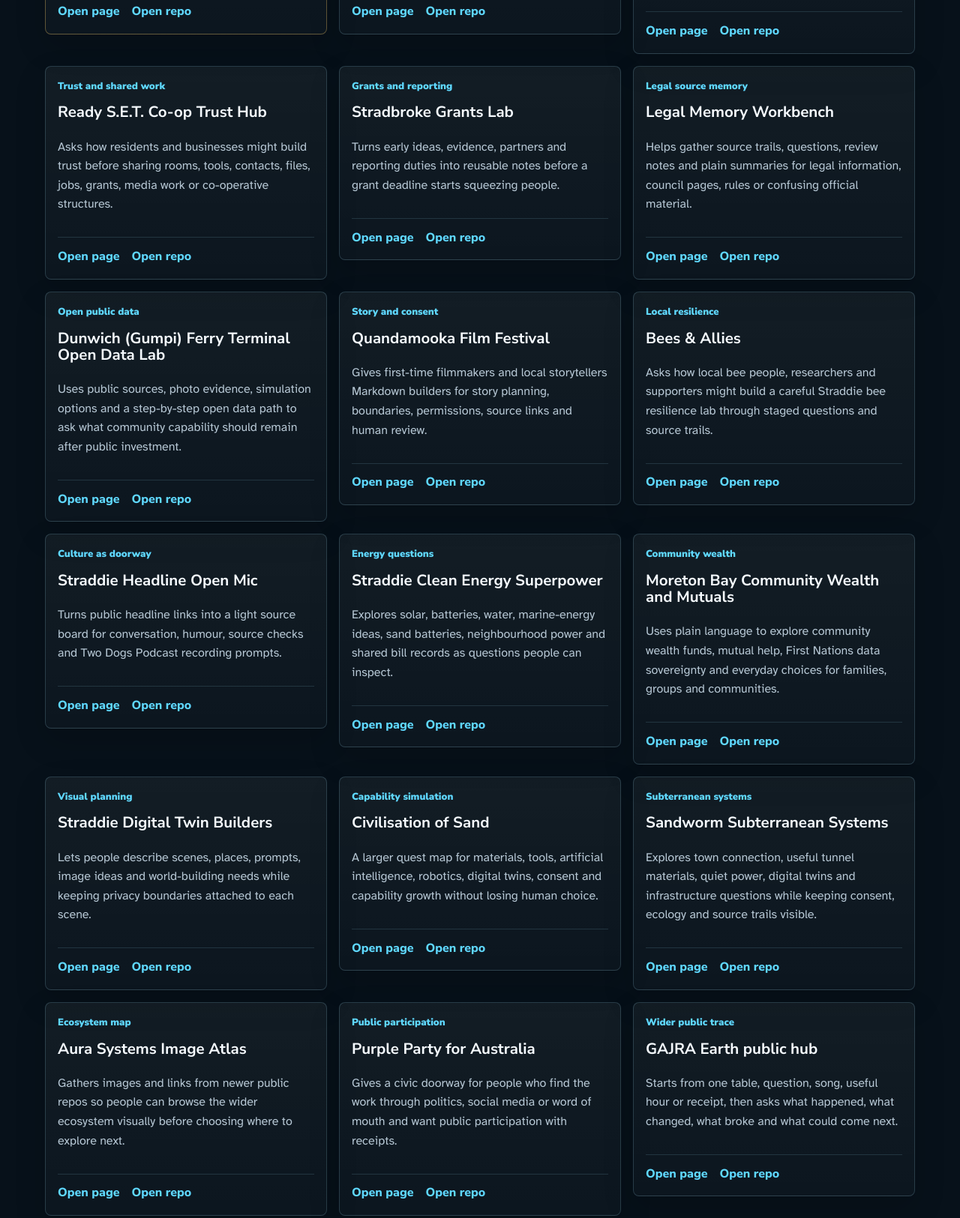
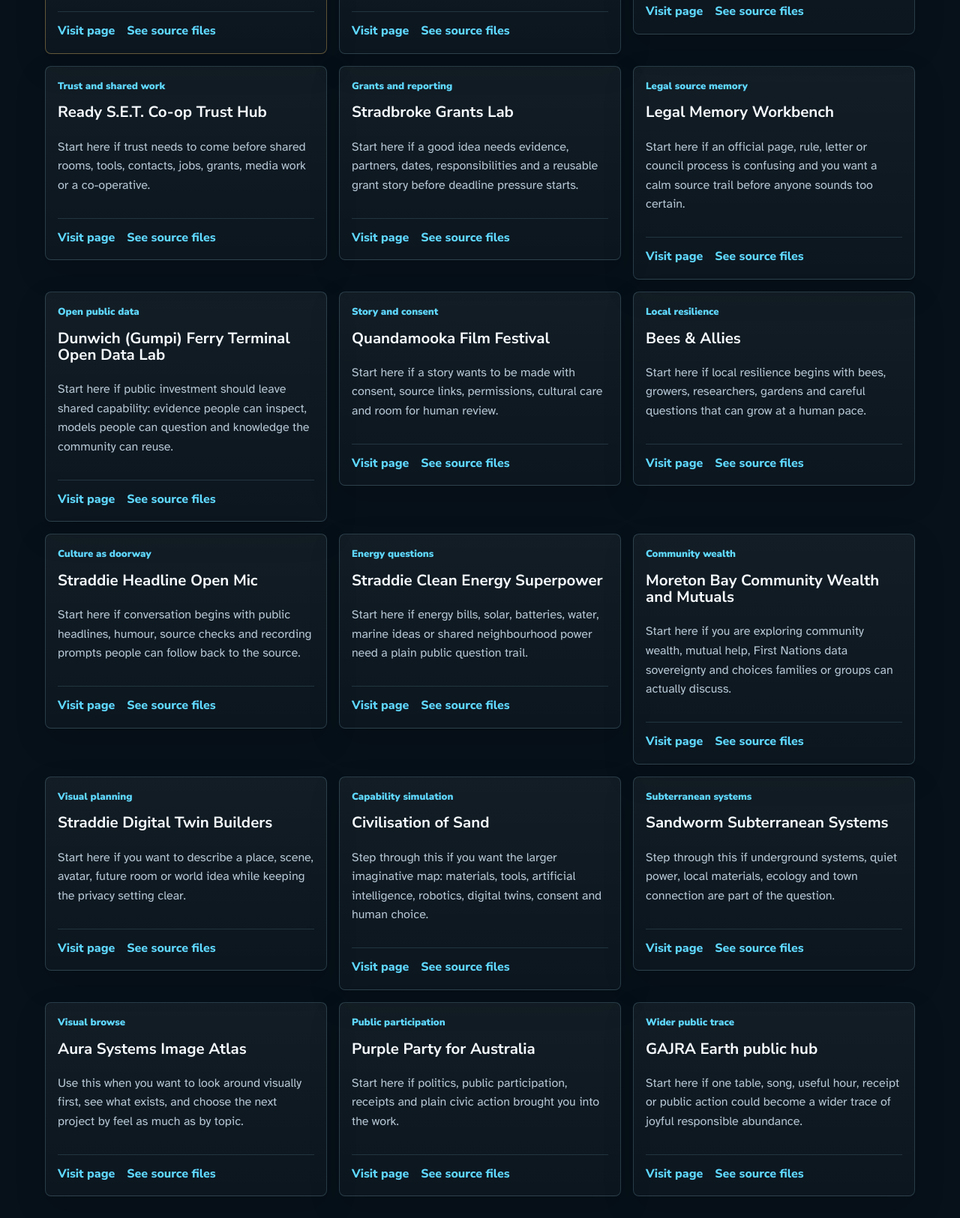
Before and after one commit to auraofintelligence/how-to-use-md-with-ai, a website: page pages/civic-lanes.html in a window 1280 px wide. Shown: the part 4997-6622 px from the top of the page at 75% size. Drawn offline with Linux system fonts and the light colour scheme.

Commit message:
Make ecosystem links visitor led

```diff
--- a/pages/civic-lanes.html
+++ b/pages/civic-lanes.html
@@ -234,170 +234,170 @@
 
       <section class="ecosystem-map" aria-labelledby="ecosystem-heading">
         <div class="section-heading">
-          <h2 id="ecosystem-heading">See the same pattern in real projects</h2>
-          <p>These public projects are not instructions. They are open doors. Each one starts with a practical question, writes the context down, protects private details, shares what helps, and leaves a trail for the next person.</p>
+          <h2 id="ecosystem-heading">Choose a doorway into the ecosystem</h2>
+          <p>Start where your own question feels alive. You can visit a public page to read, try or share it, then open the source files if you want to inspect, copy or adapt the work for your own place.</p>
         </div>
         <div class="ecosystem-grid">
           <article>
             <span>Public profile</span>
             <h3>Profile Builder</h3>
-            <p>Try the safest public doorway: what are you happy to say about a person, group, project or place, and what should stay out?</p>
+            <p>Start here if you want a public profile for a person, group, project or place, in your own words, with only what you choose to make public.</p>
             <div class="card-actions">
-              <a href="https://auraofintelligence.github.io/sbt_profile_starter/" target="_blank" rel="noopener noreferrer">Open page</a>
-              <a href="https://github.com/auraofintelligence/sbt_profile_starter" target="_blank" rel="noopener noreferrer">Open repo</a>
+              <a href="https://auraofintelligence.github.io/sbt_profile_starter/" target="_blank" rel="noopener noreferrer">Visit page</a>
+              <a href="https://github.com/auraofintelligence/sbt_profile_starter" target="_blank" rel="noopener noreferrer">See source files</a>
             </div>
           </article>
           <article>
             <span>Private context</span>
             <h3>Aura Builder</h3>
-            <p>Ask what support, preferences, boundaries and working style would help an artificial intelligence tool assist without taking over.</p>
+            <p>Start here if the useful work is private: needs, goals, preferences, sensitivities and support context that should stay with you or your trusted circle.</p>
             <div class="card-actions">
-              <a href="https://auraofintelligence.github.io/sbt_aura_builder/" target="_blank" rel="noopener noreferrer">Open page</a>
-              <a href="https://github.com/auraofintelligence/sbt_aura_builder" target="_blank" rel="noopener noreferrer">Open repo</a>
+              <a href="https://auraofintelligence.github.io/sbt_aura_builder/" target="_blank" rel="noopener noreferrer">Visit page</a>
+              <a href="https://github.com/auraofintelligence/sbt_aura_builder" target="_blank" rel="noopener noreferrer">See source files</a>
             </div>
           </article>
           <article>
             <span>Public notices</span>
             <h3>Straddie Noticeboard Network</h3>
-            <p>Shows how approved local information can become public notices for screens, phones and web pages, with sources, dates and correction paths.</p>
+            <p>Start here if public information could help people know what is happening, where to go, how to check it and how to correct it.</p>
             <div class="card-actions">
-              <a href="https://auraofintelligence.github.io/straddie-noticeboard-network/" target="_blank" rel="noopener noreferrer">Open page</a>
-              <a href="https://github.com/auraofintelligence/straddie-noticeboard-network" target="_blank" rel="noopener noreferrer">Open repo</a>
+              <a href="https://auraofintelligence.github.io/straddie-noticeboard-network/" target="_blank" rel="noopener noreferrer">Visit page</a>
+              <a href="https://github.com/auraofintelligence/straddie-noticeboard-network" target="_blank" rel="noopener noreferrer">See source files</a>
             </div>
           </article>
           <article>
             <span>Trust and shared work</span>
             <h3>Ready S.E.T. Co-op Trust Hub</h3>
-            <p>Asks how residents and businesses might build trust before sharing rooms, tools, contacts, files, jobs, grants, media work or co-operative structures.</p>
+            <p>Start here if trust needs to come before shared rooms, tools, contacts, jobs, grants, media work or a co-operative.</p>
             <div class="card-actions">
-              <a href="https://auraofintelligence.github.io/ready-set-co-op-trust-hub/" target="_blank" rel="noopener noreferrer">Open page</a>
-              <a href="https://github.com/auraofintelligence/ready-set-co-op-trust-hub" target="_blank" rel="noopener noreferrer">Open repo</a>
+              <a href="https://auraofintelligence.github.io/ready-set-co-op-trust-hub/" target="_blank" rel="noopener noreferrer">Visit page</a>
+              <a href="https://github.com/auraofintelligence/ready-set-co-op-trust-hub" target="_blank" rel="noopener noreferrer">See source files</a>
             </div>
           </article>
           <article>
             <span>Grants and reporting</span>
             <h3>Stradbroke Grants Lab</h3>
-            <p>Turns early ideas, evidence, partners and reporting duties into reusable notes before a grant deadline starts squeezing people.</p>
+            <p>Start here if a good idea needs evidence, partners, dates, responsibilities and a reusable grant story before deadline pressure starts.</p>
             <div class="card-actions">
-              <a href="https://auraofintelligence.github.io/stradbroke-grants-lab/" target="_blank" rel="noopener noreferrer">Open page</a>
-              <a href="https://github.com/auraofintelligence/stradbroke-grants-lab" target="_blank" rel="noopener noreferrer">Open repo</a>
+              <a href="https://auraofintelligence.github.io/stradbroke-grants-lab/" target="_blank" rel="noopener noreferrer">Visit page</a>
+              <a href="https://github.com/auraofintelligence/stradbroke-grants-lab" target="_blank" rel="noopener noreferrer">See source files</a>
             </div>
           </article>
           <article>
             <span>Legal source memory</span>
             <h3>Legal Memory Workbench</h3>
-            <p>Helps gather source trails, questions, review notes and plain summaries for legal information, council pages, rules or confusing official material.</p>
+            <p>Start here if an official page, rule, letter or council process is confusing and you want a calm source trail before anyone sounds too certain.</p>
             <div class="card-actions">
-              <a href="https://auraofintelligence.github.io/legal-memory-workbench/" target="_blank" rel="noopener noreferrer">Open page</a>
-              <a href="https://github.com/auraofintelligence/legal-memory-workbench" target="_blank" rel="noopener noreferrer">Open repo</a>
+              <a href="https://auraofintelligence.github.io/legal-memory-workbench/" target="_blank" rel="noopener noreferrer">Visit page</a>
+              <a href="https://github.com/auraofintelligence/legal-memory-workbench" target="_blank" rel="noopener noreferrer">See source files</a>
             </div>
           </article>
           <article>
             <span>Open public data</span>
             <h3>Dunwich (Gumpi) Ferry Terminal Open Data Lab</h3>
-            <p>Uses public sources, photo evidence, simulation options and a step-by-step open data path to ask what community capability should remain after public investment.</p>
+            <p>Start here if public investment should leave shared capability: evidence people can inspect, models people can question and knowledge the community can reuse.</p>
             <div class="card-actions">
-              <a href="https://auraofintelligence.github.io/dunwich-gumpi-ferry-terminal-open-data-lab/" target="_blank" rel="noopener noreferrer">Open page</a>
-              <a href="https://github.com/auraofintelligence/dunwich-gumpi-ferry-terminal-open-data-lab" target="_blank" rel="noopener noreferrer">Open repo</a>
+              <a href="https://auraofintelligence.github.io/dunwich-gumpi-ferry-terminal-open-data-lab/" target="_blank" rel="noopener noreferrer">Visit page</a>
+              <a href="https://github.com/auraofintelligence/dunwich-gumpi-ferry-terminal-open-data-lab" target="_blank" rel="noopener noreferrer">See source files</a>
             </div>
           </article>
           <article>
             <span>Story and consent</span>
             <h3>Quandamooka Film Festival</h3>
-            <p>Gives first-time filmmakers and local storytellers Markdown builders for story planning, boundaries, permissions, source links and human review.</p>
+            <p>Start here if a story wants to be made with consent, source links, permissions, cultural care and room for human review.</p>
             <div class="card-actions">
-              <a href="https://auraofintelligence.github.io/quandamooka-film-festival/" target="_blank" rel="noopener noreferrer">Open page</a>
-              <a href="https://github.com/auraofintelligence/quandamooka-film-festival" target="_blank" rel="noopener noreferrer">Open repo</a>
+              <a href="https://auraofintelligence.github.io/quandamooka-film-festival/" target="_blank" rel="noopener noreferrer">Visit page</a>
+              <a href="https://github.com/auraofintelligence/quandamooka-film-festival" target="_blank" rel="noopener noreferrer">See source files</a>
             </div>
           </article>
           <article>
             <span>Local resilience</span>
             <h3>Bees & Allies</h3>
-            <p>Asks how local bee people, researchers and supporters might build a careful Straddie bee resilience lab through staged questions and source trails.</p>
+            <p>Start here if local resilience begins with bees, growers, researchers, gardens and careful questions that can grow at a human pace.</p>
             <div class="card-actions">
-              <a href="https://auraofintelligence.github.io/bees-and-allies/" target="_blank" rel="noopener noreferrer">Open page</a>
-              <a href="https://github.com/auraofintelligence/bees-and-allies" target="_blank" rel="noopener noreferrer">Open repo</a>
+              <a href="https://auraofintelligence.github.io/bees-and-allies/" target="_blank" rel="noopener noreferrer">Visit page</a>
+              <a href="https://github.com/auraofintelligence/bees-and-allies" target="_blank" rel="noopener noreferrer">See source files</a>
             </div>
           </article>
           <article>
             <span>Culture as doorway</span>
             <h3>Straddie Headline Open Mic</h3>
-            <p>Turns public headline links into a light source board for conversation, humour, source checks and Two Dogs Podcast recording prompts.</p>
+            <p>Start here if conversation begins with public headlines, humour, source checks and recording prompts people can follow back to the source.</p>
             <div class="card-actions">
-              <a href="https://auraofintelligence.github.io/straddie-headline-open-mic/" target="_blank" rel="noopener noreferrer">Open page</a>
-              <a href="https://github.com/auraofintelligence/straddie-headline-open-mic" target="_blank" rel="noopener noreferrer">Open repo</a>
+              <a href="https://auraofintelligence.github.io/straddie-headline-open-mic/" target="_blank" rel="noopener noreferrer">Visit page</a>
+              <a href="https://github.com/auraofintelligence/straddie-headline-open-mic" target="_blank" rel="noopener noreferrer">See source files</a>
             </div>
           </article>
           <article>
             <span>Energy questions</span>
             <h3>Straddie Clean Energy Superpower</h3>
-            <p>Explores solar, batteries, water, marine-energy ideas, sand batteries, neighbourhood power and shared bill records as questions people can inspect.</p>
+            <p>Start here if energy bills, solar, batteries, water, marine ideas or shared neighbourhood power need a plain public question trail.</p>
             <div class="card-actions">
-              <a href="https://auraofintelligence.github.io/straddie-clean-energy-superpower/" target="_blank" rel="noopener noreferrer">Open page</a>
-              <a href="https://github.com/auraofintelligence/straddie-clean-energy-superpower" target="_blank" rel="noopener noreferrer">Open repo</a>
+              <a href="https://auraofintelligence.github.io/straddie-clean-energy-superpower/" target="_blank" rel="noopener noreferrer">Visit page</a>
+              <a href="https://github.com/auraofintelligence/straddie-clean-energy-superpower" target="_blank" rel="noopener noreferrer">See source files</a>
             </div>
           </article>
           <article>
             <span>Community wealth</span>
             <h3>Moreton Bay Community Wealth and Mutuals</h3>
-            <p>Uses plain language to explore community wealth funds, mutual help, First Nations data sovereignty and everyday choices for families, groups and communities.</p>
+            <p>Start here if you are exploring community wealth, mutual help, First Nations data sovereignty and choices families or groups can actually discuss.</p>
             <div class="card-actions">
-              <a href="https://auraofintelligence.github.io/moreton-bay-community-wealth-and-mutuals/" target="_blank" rel="noopener noreferrer">Open page</a>
-              <a href="https://github.com/auraofintelligence/moreton-bay-community-wealth-and-mutuals" target="_blank" rel="noopener noreferrer">Open repo</a>
+              <a href="https://auraofintelligence.github.io/moreton-bay-community-wealth-and-mutuals/" target="_blank" rel="noopener noreferrer">Visit page</a>
+              <a href="https://github.com/auraofintelligence/moreton-bay-community-wealth-and-mutuals" target="_blank" rel="noopener noreferrer">See source files</a>
             </div>
           </article>
           <article>
             <span>Visual planning</span>
             <h3>Straddie Digital Twin Builders</h3>
-            <p>Lets people describe scenes, places, prompts, image ideas and world-building needs while keeping privacy boundaries attached to each scene.</p>
+            <p>Start here if you want to describe a place, scene, avatar, future room or world idea while keeping the privacy setting clear.</p>
             <div class="card-actions">
-              <a href="https://auraofintelligence.github.io/straddie-digital-twin-builders/" target="_blank" rel="noopener noreferrer">Open page</a>
-              <a href="https://github.com/auraofintelligence/straddie-digital-twin-builders" target="_blank" rel="noopener noreferrer">Open repo</a>
+              <a href="https://auraofintelligence.github.io/straddie-digital-twin-builders/" target="_blank" rel="noopener noreferrer">Visit page</a>
+              <a href="https://github.com/auraofintelligence/straddie-digital-twin-builders" target="_blank" rel="noopener noreferrer">See source files</a>
             </div>
           </article>
           <article>
             <span>Capability simulation</span>
             <h3>Civilisation of Sand</h3>
-            <p>A larger quest map for materials, tools, artificial intelligence, robotics, digital twins, consent and capability growth without losing human choice.</p>
+            <p>Step through this if you want the larger imaginative map: materials, tools, artificial intelligence, robotics, digital twins, consent and human choice.</p>
             <div class="card-actions">
-              <a href="https://auraofintelligence.github.io/civilisation-of-sand/" target="_blank" rel="noopener noreferrer">Open page</a>
-              <a href="https://github.com/auraofintelligence/civilisation-of-sand" target="_blank" rel="noopener noreferrer">Open repo</a>
+              <a href="https://auraofintelligence.github.io/civilisation-of-sand/" target="_blank" rel="noopener noreferrer">Visit page</a>
+              <a href="https://github.com/auraofintelligence/civilisation-of-sand" target="_blank" rel="noopener noreferrer">See source files</a>
             </div>
           </article>
           <article>
             <span>Subterranean systems</span>
             <h3>Sandworm Subterranean Systems</h3>
-            <p>Explores town connection, useful tunnel materials, quiet power, digital twins and infrastructure questions while keeping consent, ecology and source trails visible.</p>
+            <p>Step through this if underground systems, quiet power, local materials, ecology and town connection are part of the question.</p>
             <div class="card-actions">
-              <a href="https://auraofintelligence.github.io/sandworm-subterranean-systems/" target="_blank" rel="noopener noreferrer">Open page</a>
-              <a href="https://github.com/auraofintelligence/Sandworm-subterranean-systems" target="_blank" rel="noopener noreferrer">Open repo</a>
+              <a href="https://auraofintelligence.github.io/sandworm-subterranean-systems/" target="_blank" rel="noopener noreferrer">Visit page</a>
+              <a href="https://github.com/auraofintelligence/Sandworm-subterranean-systems" target="_blank" rel="noopener noreferrer">See source files</a>
             </div>
           </article>
           <article>
-            <span>Ecosystem map</span>
+            <span>Visual browse</span>
             <h3>Aura Systems Image Atlas</h3>
-            <p>Gathers images and links from newer public repos so people can browse the wider ecosystem visually before choosing where to explore next.</p>
+            <p>Use this when you want to look around visually first, see what exists, and choose the next project by feel as much as by topic.</p>
             <div class="card-actions">
-              <a href="https://auraofintelligence.github.io/aura-systems-image-atlas/" target="_blank" rel="noopener noreferrer">Open page</a>
-              <a href="https://github.com/auraofintelligence/aura-systems-image-atlas" target="_blank" rel="noopener noreferrer">Open repo</a>
+              <a href="https://auraofintelligence.github.io/aura-systems-image-atlas/" target="_blank" rel="noopener noreferrer">Visit page</a>
+              <a href="https://github.com/auraofintelligence/aura-systems-image-atlas" target="_blank" rel="noopener noreferrer">See source files</a>
             </div>
           </article>
           <article>
             <span>Public participation</span>
             <h3>Purple Party for Australia</h3>
-            <p>Gives a civic doorway for people who find the work through politics, social media or word of mouth and want public participation with receipts.</p>
+            <p>Start here if politics, public participation, receipts and plain civic action brought you into the work.</p>
             <div class="card-actions">
-              <a href="https://auraofintelligence.github.io/P4Australia/" target="_blank" rel="noopener noreferrer">Open page</a>
-              <a href="https://github.com/auraofintelligence/P4Australia" target="_blank" rel="noopener noreferrer">Open repo</a>
+              <a href="https://auraofintelligence.github.io/P4Australia/" target="_blank" rel="noopener noreferrer">Visit page</a>
+              <a href="https://github.com/auraofintelligence/P4Australia" target="_blank" rel="noopener noreferrer">See source files</a>
             </div>
           </article>
           <article>
             <span>Wider public trace</span>
             <h3>GAJRA Earth public hub</h3>
-            <p>Starts from one table, question, song, useful hour or receipt, then asks what happened, what changed, what broke and what could come next.</p>
+            <p>Start here if one table, song, useful hour, receipt or public action could become a wider trace of joyful responsible abundance.</p>
             <div class="card-actions">
-              <a href="https://auraofintelligence.github.io/gajra-earth-public-hub/" target="_blank" rel="noopener noreferrer">Open page</a>
-              <a href="https://github.com/auraofintelligence/gajra-earth-public-hub" target="_blank" rel="noopener noreferrer">Open repo</a>
+              <a href="https://auraofintelligence.github.io/gajra-earth-public-hub/" target="_blank" rel="noopener noreferrer">Visit page</a>
+              <a href="https://github.com/auraofintelligence/gajra-earth-public-hub" target="_blank" rel="noopener noreferrer">See source files</a>
             </div>
           </article>
         </div>
```
Also changed, not shown: tests/civic-lanes.spec.js (+11 -1 lines).
